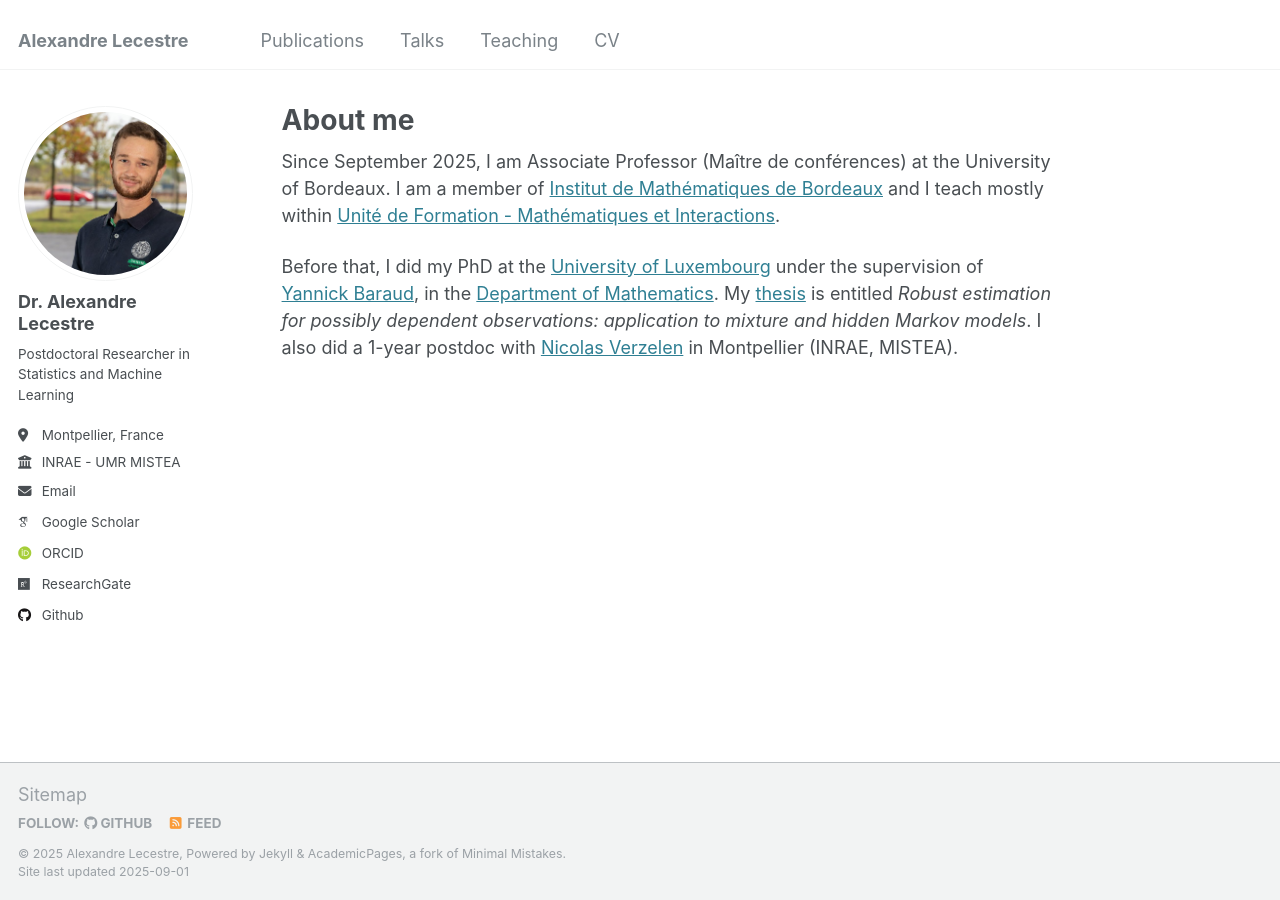
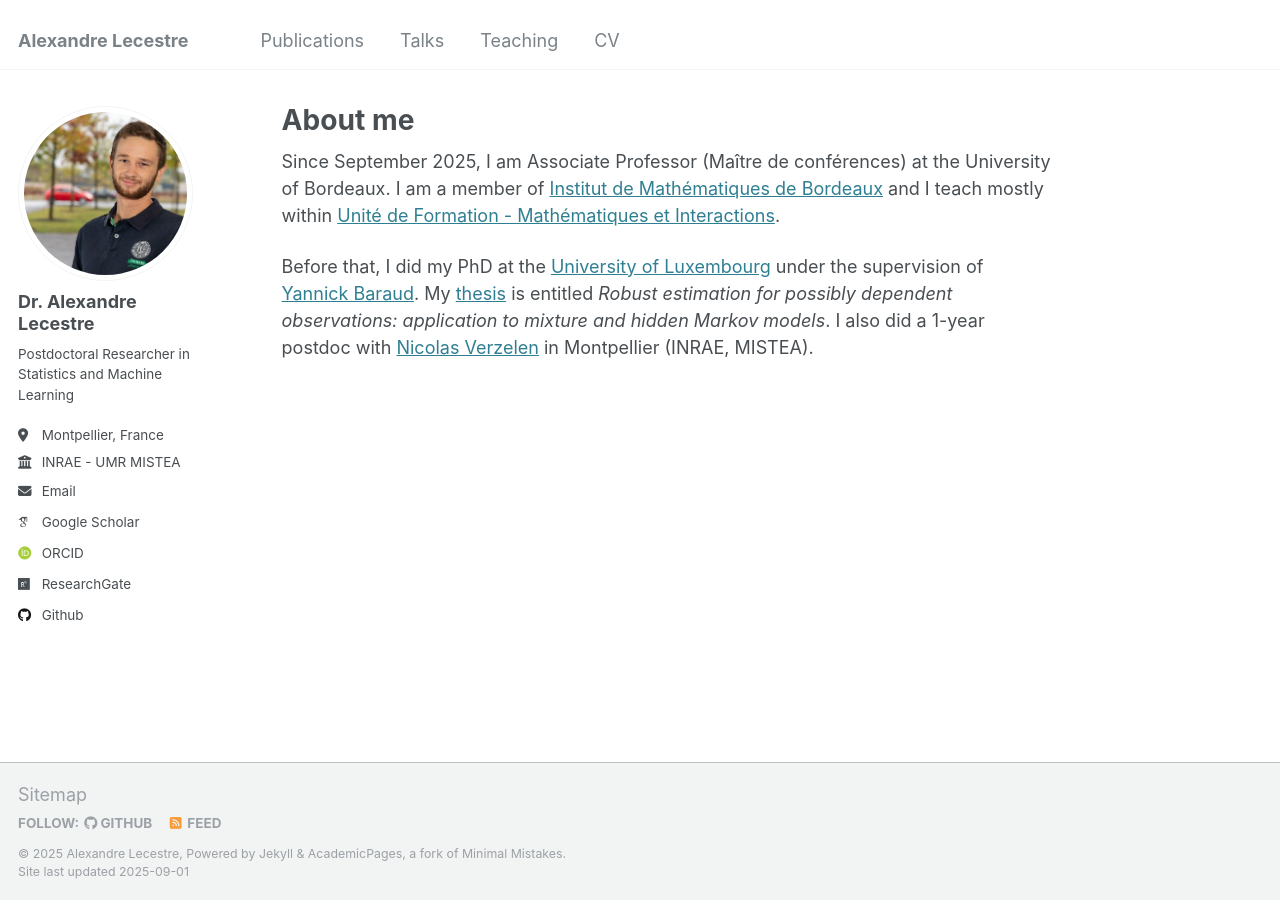
Before and after one commit to alexandre-lecestre/alexandre-lecestre.github.io, a Jekyll site: the page built from _pages/about.md, in a window 1280 px wide. Built offline with Jekyll 4.4.1, drawn with Linux system fonts in a browser that asks for light colours; some web fonts are replaced.

Commit message:
Update about.md

```diff
--- a/_pages/about.md
+++ b/_pages/about.md
@@ -10,4 +10,4 @@
 Since September 2025, I am Associate Professor (Maître de conférences) at the University of Bordeaux. I am a member of [Institut de Mathématiques de Bordeaux](https://www.math.u-bordeaux.fr/fr/#actu) and I teach mostly within [Unité de Formation - Mathématiques et Interactions](https://math-interactions.u-bordeaux.fr/).
 
 Before that, I did my PhD at the
-[University of Luxembourg](https://www.uni.lu/en/) under the supervision of [Yannick Baraud](https://math.uni.lu/baraud/Home.html), in the [Department of Mathematics](https://www.uni.lu/fstm-en/research-departments/department-of-mathematics/). My [thesis](https://orbilu.uni.lu/handle/10993/59847) is entitled *Robust estimation for possibly dependent observations: application to mixture and hidden Markov models*. I also did a 1-year postdoc with [Nicolas Verzelen](https://verzelen.montpellier.inrae.fr/) in Montpellier (INRAE, MISTEA).
+[University of Luxembourg](https://www.uni.lu/en/) under the supervision of [Yannick Baraud](https://math.uni.lu/baraud/Home.html). My [thesis](https://orbilu.uni.lu/handle/10993/59847) is entitled *Robust estimation for possibly dependent observations: application to mixture and hidden Markov models*. I also did a 1-year postdoc with [Nicolas Verzelen](https://verzelen.montpellier.inrae.fr/) in Montpellier (INRAE, MISTEA).
```
